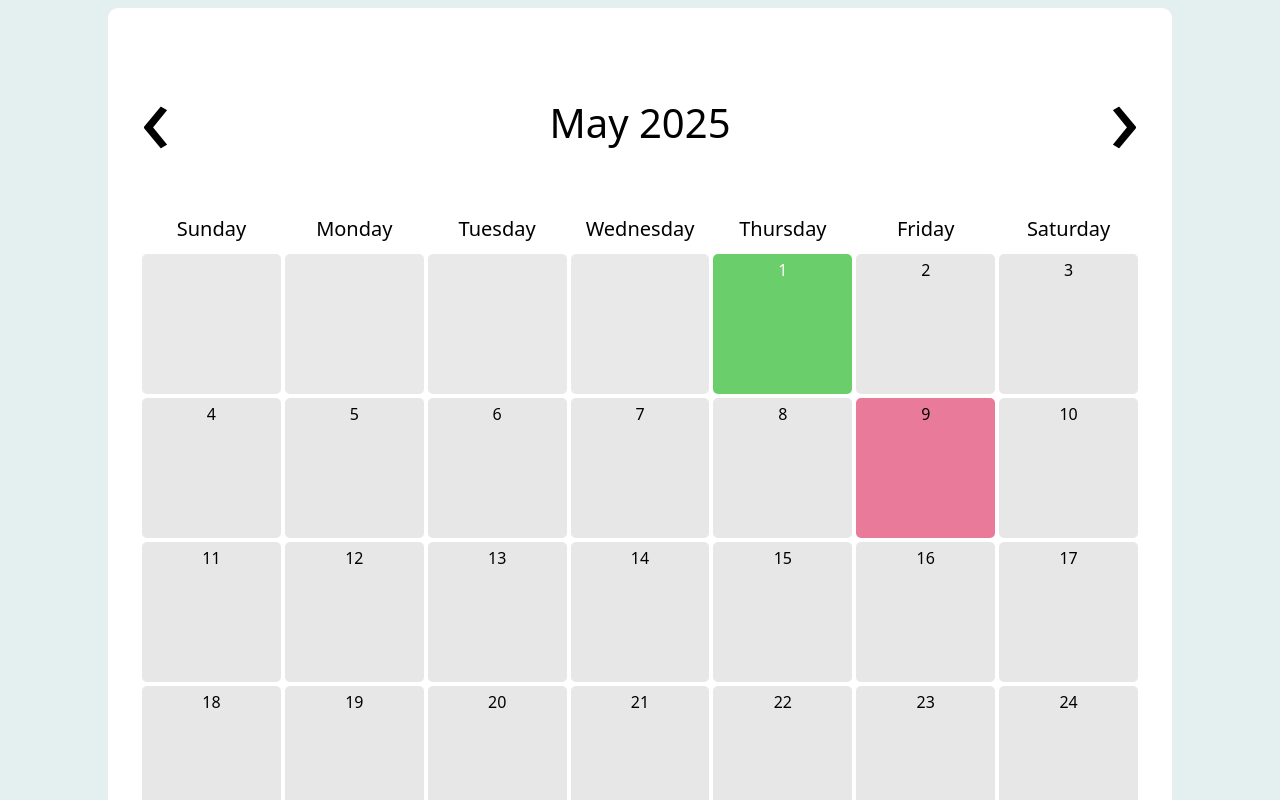
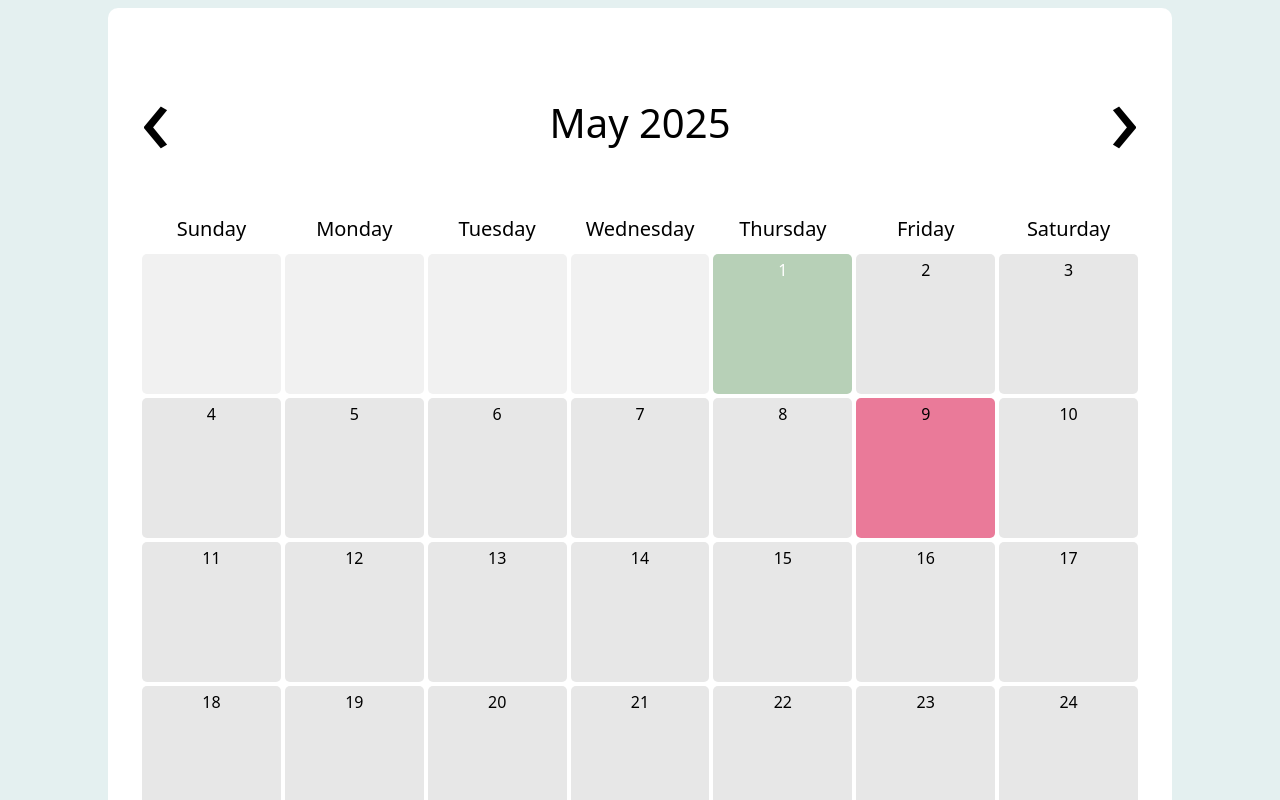
Before and after one commit to MarkBish24/Daily-Journal, a React (Vite) app in the folder app/: page / in a window 1280 px wide. In both pictures the pointer is over the element 782 px from the left and 324 px from the top of the page. Shown: the top 800 px of the page. Built offline with nearby package versions, Linux system fonts and the light colour scheme.

Commit message:
added some style options

```diff
--- a/app/src/components/Calendar.css
+++ b/app/src/components/Calendar.css
@@ -14,6 +14,6 @@
   flex: 1;
   height: 140px;
   margin: 2px;
-  background-color: rgb(233, 233, 233);
+  background-color: rgb(241, 241, 241);
   border-radius: 5px;
 }
--- a/app/src/components/DayBox.css
+++ b/app/src/components/DayBox.css
@@ -15,8 +15,12 @@
 .no-entry {
   background-color: rgb(231, 231, 231);
 }
-.day-box:hover {
+.has-entry:hover {
   background-color: rgb(106, 207, 106);
+  color: white;
+}
+.no-entry:hover {
+  background-color: rgb(183, 208, 183);
   color: white;
 }
 
--- a/app/src/components/DayBox.jsx
+++ b/app/src/components/DayBox.jsx
@@ -38,7 +38,7 @@ export default function DayBox({ index, date }) {
         }`}
         id={formatDate(date)}
         onClick={() => {
-          handleOpenTextEditor(formatDate(date));
+          if (entryExists) handleOpenTextEditor(formatDate(date));
         }}
       >
         <div className="day-index">{index}</div>
```
Also changed, not shown: 1 other file (tests, documents, lock files or other folders).
